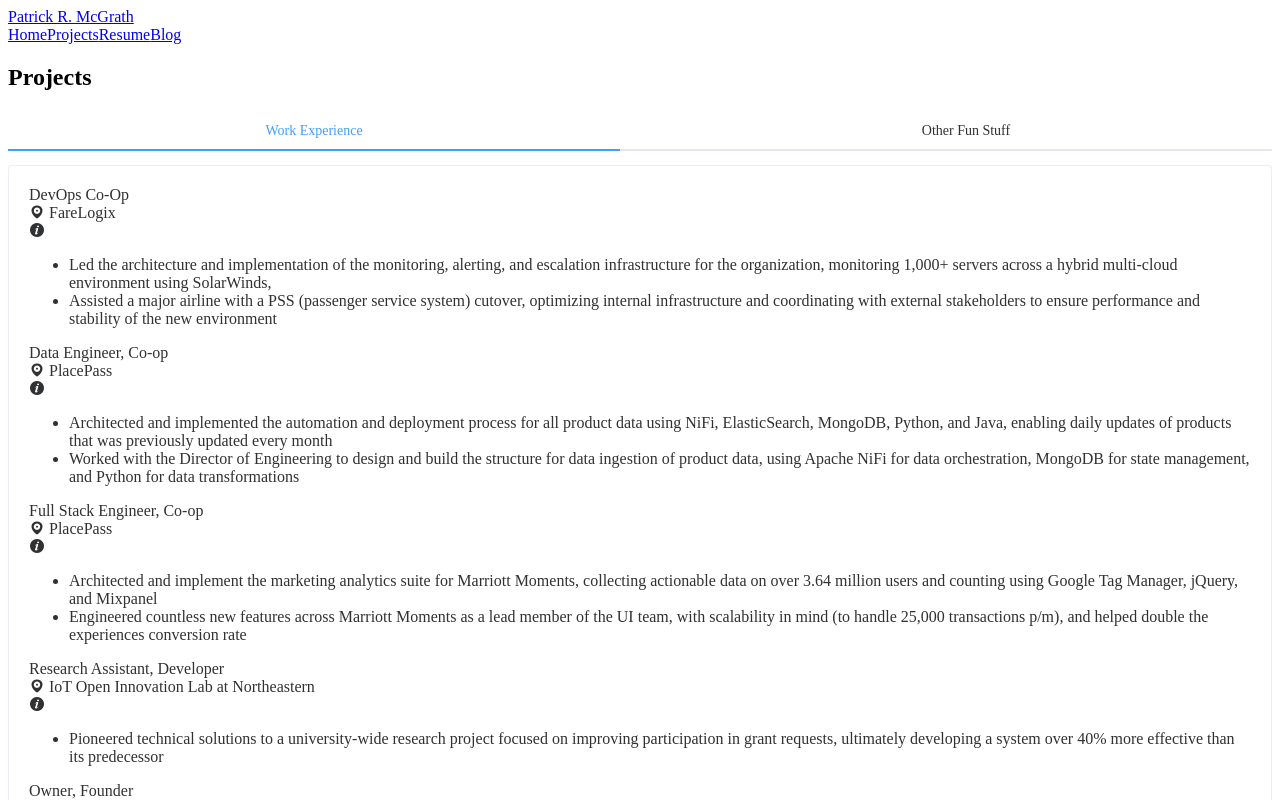
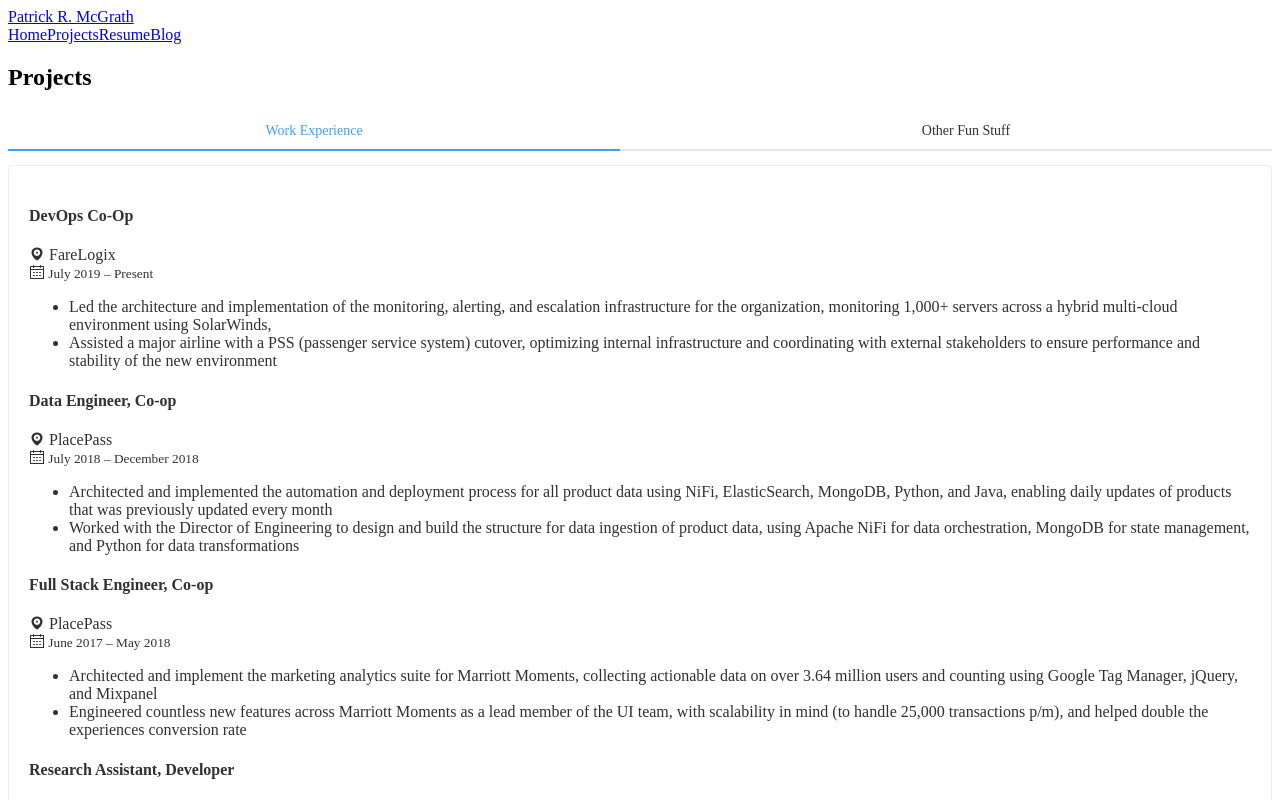
Before and after one commit to PatrickMcGrath29/patrickmcgrath.io, a Vue app: page /#/projects in a window 1280 px wide. Shown: the top 800 px of the page. Built offline with nearby package versions, Linux system fonts and the light colour scheme.

Commit message:
Updating projects page

```diff
--- a/src/assets/styles/pages/pages.scss
+++ b/src/assets/styles/pages/pages.scss
@@ -1,4 +1,3 @@
 @import "404.scss";
 @import "home-index.scss";
 @import "projects-index.scss";
-@import "project-entry.scss";
--- a/src/assets/styles/pages/projects-index.scss
+++ b/src/assets/styles/pages/projects-index.scss
@@ -6,14 +6,35 @@
 .project-section__wrapper {
   display: flex;
   flex-wrap: wrap;
-  margin: 40px 0;
+  margin: 20px 10px;
+}
 
-  .el-card {
-    width: 100%;
+.project-entry {
+  width: 100%;
+
+  .project-entry__intro-headline {
+    margin: 0 0 20px 0;
   }
 
-  @include media-down($medium-screen) {
-    flex-direction: column;
+  .project-entry__intro-subtitle {
+    padding-bottom: 5px;
+  }
+
+  .project-entry__content {
+    margin: 20px 0 0 0;
+
+    @include media-down($medium-screen) {
+      padding-left: 20px;
+    }
+  }
+
+  &:not(:first-child) {
+    margin-top: 30px;
+  }
+
+  &:not(:last-child) {
+    border-bottom: $thin-gray-border;
+    padding-bottom: 30px;
   }
 }
 
@@ -27,34 +48,3 @@
     color: $text-color;
   }
 }
-
-.el-collapse-item__header {
-  height: auto;
-
-  .project-heading-group {
-    padding: 15px 0;
-    line-height: 1.2;
-
-    .project-heading {
-      padding: 10px 0;
-      font-size: $small-font-size;
-    }
-
-    .project-subheading-group {
-      .project-subheading,
-      .project-subheading-date {
-        margin-top: 7.5px;
-      }
-
-      @include media-down($medium-screen) {
-        display: inline-grid;
-      }
-
-      @include media-up($medium-screen) {
-        .project-subheading-date {
-          margin-left: 10px;
-        }
-      }
-    }
-  }
-}
--- a/src/components/Footer.vue
+++ b/src/components/Footer.vue
@@ -2,13 +2,13 @@
   <footer role="contentinfo">
     <div class="container">
       <div class="footer-content">
-        &copy; Patrick McGrath 2019
+        &copy; Patrick McGrath {{ (new Date).getFullYear() }}
       </div>
     </div>
   </footer>
 </template>
 <script>
 export default {
-  name: 'Footer'
+  name: 'Footer',
 }
 </script>
--- a/src/components/ProjectEntry.vue
+++ /dev/null
@@ -1,33 +0,0 @@
-<template>
-  <div class="project-entry">
-    <div class="project-entry__wrapper">
-      <div class="project-entry__front">
-        <div class="project-entry__front-heading">
-          <h2>{{ project.heading }}</h2>
-          <h3>{{ project.heading_subtitle }}</h3>
-        </div>
-        <h4 class="project-intro__subtitle" v-if="project.start_date">
-          <i class="el-icon-date"></i>
-          <small>
-            {{ project.start_date}}
-            <span v-if="project.end_date">–</span>
-            {{ project.end_date }}
-          </small>
-        </h4>
-      </div>
-      <div class="project-entry__back">
-        <ul>
-          <li v-for="(item, index) in project.content" v-bind:key="index">{{ item }}</li>
-        </ul>
-      </div>
-    </div>
-  </div>
-</template>
-
-<script>
-export default {
-  name: "project-entry",
-  props: ["project", "index"]
-};
-</script>
-<style lang="sass"></style>
--- a/src/pages/projects/Index.vue
+++ b/src/pages/projects/Index.vue
@@ -14,34 +14,32 @@
             :label="projectGroup.title"
           >
             <el-card class="box-card">
+              <div class="project-section__wrapper">
                 <div
-                class="project-section__wrapper"
+                  class="project-entry"
                   v-for="(project, index) in projectGroup.projects"
                   :key="index"
                   :name="index"
                 >
-                <div>
-                  <div class="project-heading-group">
-                    <div class="project-heading">{{ project.heading}}</div>
-                    <div class="project-subheading-group">
-                      <span class="project-subheading-">
+                  <div class="project-entry__intro">
+                    <h4 class="project-entry__intro-headline">{{ project.heading }}</h4>
+                    <div class="project-entry__intro-subtitle" v-if="project.heading_subtitle">
                       <i class="el-icon-location"></i>
-                        {{project.heading_subtitle}}
-                      </span>
-                      <span class="project-subheading-date" v-if="project.start_end">
+                      {{ project.heading_subtitle }}
+                    </div>
+                    <div class="project-entry__intro-subtitle" v-if="project.start_date">
                       <i class="el-icon-date"></i>
+                      <small>
                         {{ project.start_date}}
-                        <span
-                          v-if="project.end_date"
-                        >– {{ project.end_date }}</span>
-                      </span>
+                        <span v-if="project.end_date">–</span>
+                        {{ project.end_date }}
+                      </small>
                     </div>
                   </div>
-                </div>
-                <i class="header-icon el-icon-info"></i>
-                <ul>
+                  <ul v-if="project.content" class="project-entry__content">
                     <li v-for="(item, index) in project.content" v-bind:key="index">{{ item }}</li>
                   </ul>
+                </div>
               </div>
             </el-card>
           </el-tab-pane>
@@ -53,15 +51,15 @@
 
 <script>
 import DefaultTemplate from "@/templates/Default";
-import ProjectEntry from "@/components/ProjectEntry";
+// import ProjectEntry from "@/components/ProjectEntry";
 
 import ProjectJson from "@/json/projects.json";
 
 export default {
   name: "projects-index",
   components: {
-    DefaultTemplate,
-    ProjectEntry
+    DefaultTemplate
+    // ProjectEntry
   },
   data: function() {
     return {
```
Also changed, not shown: src/assets/styles/pages/project-entry.scss (deleted, +0 -81 lines). Lines whose indentation alone changed are shown as unchanged.
